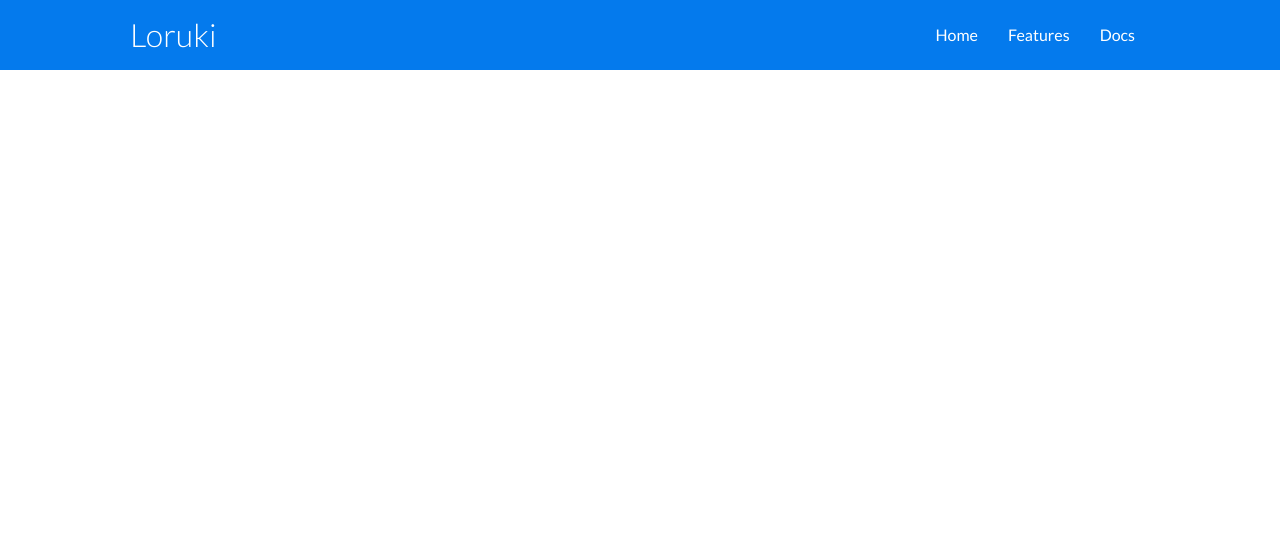
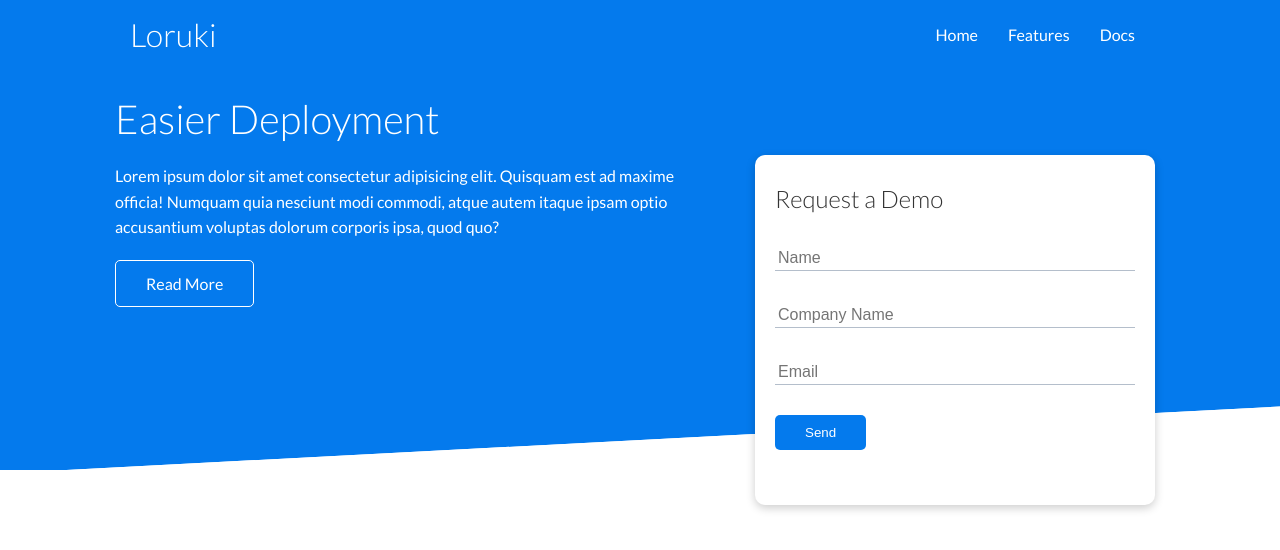
Before and after one commit to Dextor3402/mainrepo, a plain HTML site: page LORUKI-WEBSITE/index.html in a window 1280 px wide. Drawn offline with Linux system fonts and the light colour scheme.

Commit message:
"added showcase"

```diff
--- a/LORUKI-WEBSITE/css/style.css
+++ b/LORUKI-WEBSITE/css/style.css
@@ -1,3 +1,7 @@
+:root {
+    --primary-color: #047aed;
+}
+
 * {
     box-sizing: border-box;
     padding: 0;
@@ -34,7 +38,7 @@ img{
 }
 
 .navbar {
-    background-color: #047aed;
+    background-color: var(--primary-color);
     color: white;
     height: 70px;
 }
@@ -57,6 +61,71 @@ img{
     justify-content: space-between;
 }
 
+/*Showcase*/
+.showcase{
+    height: 400px;
+    background-color: var(--primary-color);
+    color: #fff;
+    position: relative;
+}
+
+.showcase h1 {
+    font-size: 40px;
+}
+
+.showcase p {
+    margin: 20px 0;
+}
+
+.showcase .grid {
+    grid-template-columns: 55% 45%;
+    gap: 30px;
+    overflow: visible;
+}
+
+.showcase-form{
+    position: relative;
+    top: 60px;
+    height: 350px;
+    width: 400px;
+    padding: 40px;
+    z-index: 100;
+    justify-self: flex-end;
+}
+
+.showcase-form .form-control {
+    margin: 30px 0;
+}
+
+.showcase-form input[type='text'],
+.showcase-form input[type='email'] {
+    border: 0;
+    border-bottom: 1px solid #b4becb;
+    width: 100%;
+    padding: 3px;
+    font-size: 16px;
+}
+
+.showcase-form input:focus {
+    outline: none;
+}
+
+.showcase::before,
+.showcase::after{
+    content: '';
+    position: absolute;
+    height: 100px;
+    bottom: -70px;
+    right: 0;
+    left: 0;
+    background: #fff;
+    transform: skewY(-3deg);
+    -webkit-transform: skewY(-3deg);
+    -moz-transform: skewY(-3deg);
+    -ms-transform: skewY(-3deg);
+}
+
+/*Utilities*/
 .container{
     max-width: 1100px;
     margin: 0 auto;
@@ -64,9 +133,45 @@ img{
     padding: 0 40px;
 }
 
+.card {
+    background-color: #fff;
+    color: #333;
+    border-radius: 10px;
+    box-shadow: 0 3px 10px rgba(0, 0, 0, 0.2);
+    padding: 20px;
+    margin: 10px;
+}
+
+.btn {
+    display: inline-block;
+    padding: 10px 30px;
+    cursor: pointer;
+    background: var(--primary-color);
+    color: #fff;
+    border: none;
+    border-radius: 5px;
+}
+
+.btn-outline {
+    background-color: transparent;
+    border: 1px #fff solid;
+}
+
+.btn:hover {
+    transform: scale(0.98);
+}
 .flex{
     display: flex;
     justify-content: center;
     align-items: center;
     height: 100%;
 }
+
+.grid {
+    display: grid;
+    grid-template-columns: repeat(2, 1fr);
+    gap: 20px;
+    justify-content: center;
+    align-content: center;
+    height: 100%;
+}
--- a/LORUKI-WEBSITE/index.html
+++ b/LORUKI-WEBSITE/index.html
@@ -24,5 +24,30 @@
             </nav>
         </div>
     </div>
+    <!--Showcase-->
+    <section class="showcase">
+        <div class="container grid">
+            <div class="showcase-text">
+                <h1>Easier Deployment</h1>
+                <p>Lorem ipsum dolor sit amet consectetur adipisicing elit. Quisquam est ad maxime officia! Numquam quia nesciunt modi commodi, atque autem itaque ipsam optio accusantium voluptas dolorum corporis ipsa, quod quo?</p>
+                <a href="features.html" class="btn btn-outline">Read More</a>
+            </div>
+            <div class="showcase-form card">
+                <h2>Request a Demo</h2>
+                <form>
+                    <div class="form-control">
+                        <input type="text" name="name" placeholder="Name" required>
+                    </div>
+                    <div class="form-control">
+                        <input type="text" name="company" placeholder="Company Name" required>
+                    </div>
+                    <div class="form-control">
+                        <input type="email" name="email" placeholder="Email" required>
+                    </div>
+                    <input type="submit" value="Send" class="btn btn-primary">
+                </form>
+            </div>
+        </div>
+    </section>
 </body>
 </html>
```
Also changed, not shown: 1 other file.
